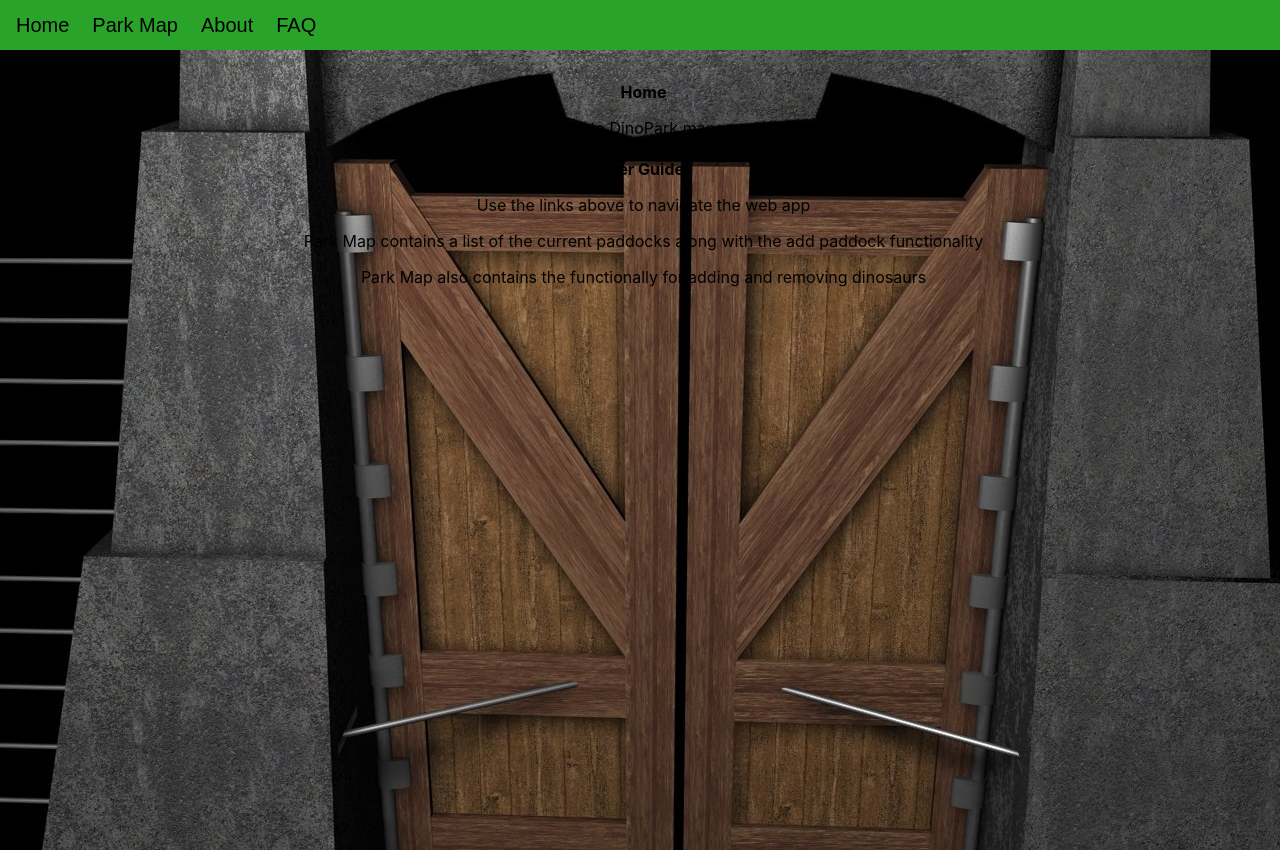
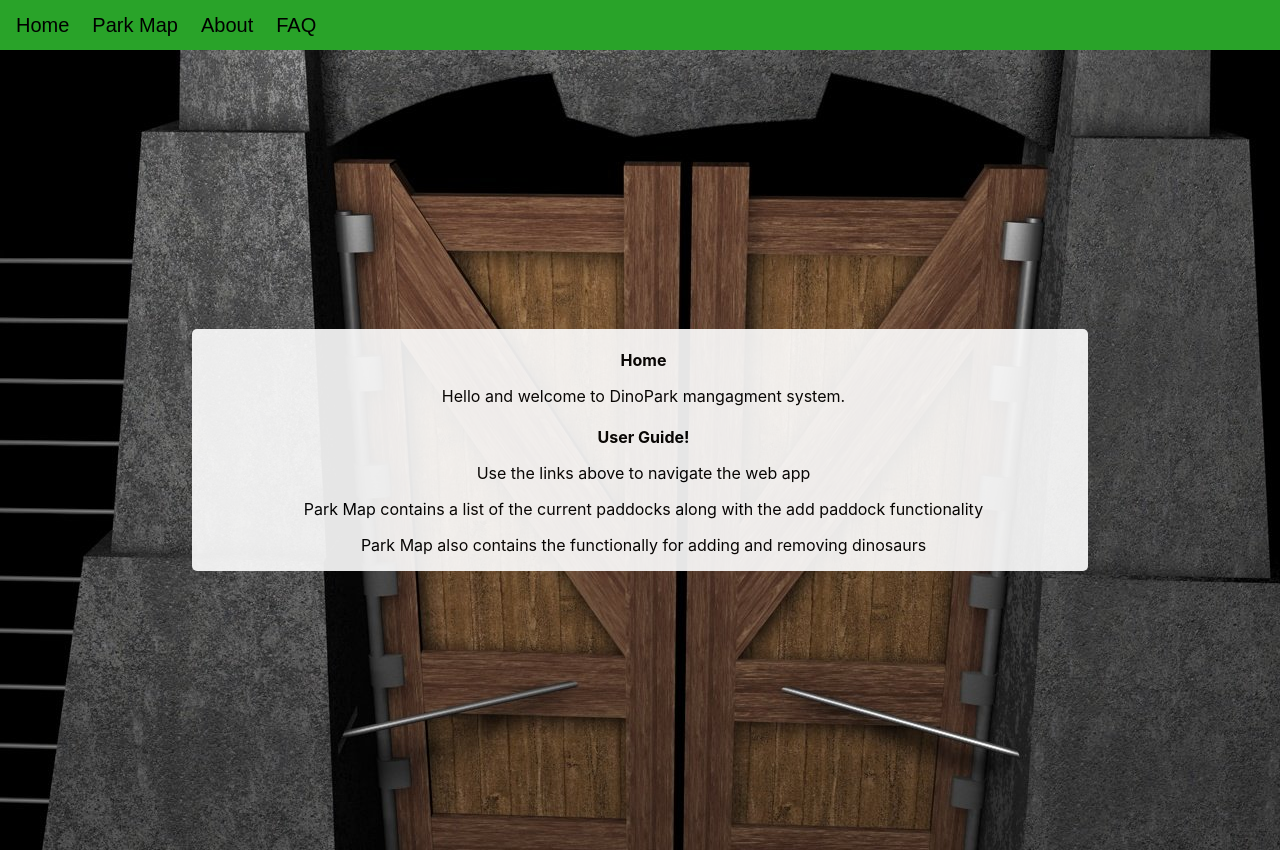
Before and after one commit to Monkfishbest/react-front-end-dino-park, a React (Create React App) app: page / in a window 1280 px wide. Built offline with nearby package versions, Linux system fonts and the light colour scheme.

Commit message:
positioned text on home page

```diff
--- a/src/components/home.css
+++ b/src/components/home.css
@@ -6,9 +6,15 @@
   background-attachment: fixed;
   min-height: 100vh;
   text-align: center;
+  display: flex;
+  justify-content: center;
+  align-items: center;
 }
 
-.title h4 {
-  margin-top: 0;
-  padding-top: 2em;
+.text-container {
+  background-color: white;
+  height: 50%;
+  width: 70%;
+  opacity: 0.9;
+  border-radius: 5px;
 }
```
